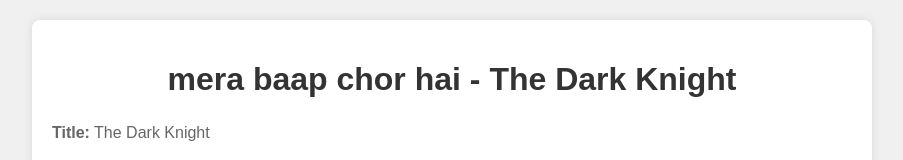
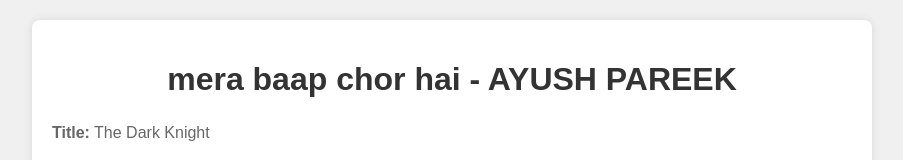
Before and after one commit to vishalvadhiya18/Application, a plain HTML site: page index.html in a window 1280 px wide. Shown: the top 160 px of the page, without its empty margins (188-1091 px from the left). Drawn offline with Linux system fonts and the light colour scheme.

Commit message:
Update index.html

```diff
--- a/index.html
+++ b/index.html
@@ -45,7 +45,7 @@
 <body>
 
 <div class="container">
-    <h1>mera baap chor hai - The Dark Knight</h1>
+    <h1>mera baap chor hai - AYUSH PAREEK</h1>
 
     <div id="details">
         <p><strong>Title:</strong> The Dark Knight</p>
```
